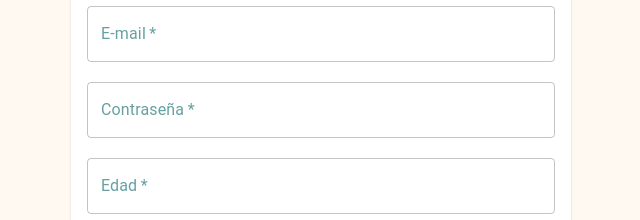
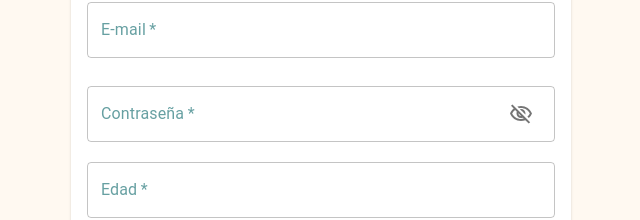
Before and after one commit to lextersaurus/haveamin, a React (Vite) app: page /auth/signup in a window 1280 px wide. Shown: the part 349-569 px from the top of the page, without its empty margins (319-959 px from the left). Built offline with nearby package versions, Linux system fonts and the light colour scheme.

Commit message:
PROFILE - Show events created by the user in profile

```diff
--- a/src/components/Header/Header.jsx
+++ b/src/components/Header/Header.jsx
@@ -61,6 +61,7 @@ const Header = () => {
 
   const handleLogout = () => {
       localStorage.removeItem('token')
+      localStorage.removeItem('id')
       navigate('/')
   }
 
@@ -92,7 +93,6 @@ const Header = () => {
               textDecoration: 'none',
             }}
           >
-            {/* <a href="/"style={{ textDecoration: 'none' }}>Haveamin?</a> */}
             <a href="/"style={{ textDecoration: 'none' }}>
     <img src="src/assets/logo2.png" style={{ width: '175px', verticalAlign: 'middle' }}/>
 
--- a/src/components/UserCard/UserCard.jsx
+++ b/src/components/UserCard/UserCard.jsx
@@ -1,6 +1,6 @@
 import { Card, CardContent, Avatar, Typography, Box, Grid, Rating, Stack, Divider} from '@mui/material';
 import PropTypes from 'prop-types'
-import { getUserEvent } from '../../services/userService';
+import { getCreatedEvents } from '../../services/userService';
 import { useEffect, useState } from 'react';
 import EventCard from '../EventCard/EventCard';
 import './UserCard.css'
@@ -9,14 +9,13 @@ const UserCard = ({user}) => {
   const [events, setEvents] = useState([])
 
 
-    const handleUserEvents= async () => {
-          const response = await getUserEvent()
-         /*  console.log(response) */
-         setEvents(response)
+    const handleCreatedEvents = async () => {
+        const response = await getCreatedEvents(localStorage.id)
+        setEvents(response)
       }
 
     useEffect(() => {
-        handleUserEvents()
+      handleCreatedEvents()
     }, [])
 
   return (
@@ -53,7 +52,7 @@ const UserCard = ({user}) => {
                 <b>Edad: </b>{user.age}
               </Typography>
               <Typography>
-                <b>País: </b>{user.country}
+                <b>Provincia: </b>{user.country}
               </Typography>
             </Box>
           </Grid>
@@ -85,8 +84,8 @@ const UserCard = ({user}) => {
   )
 }
 
-UserCard.prototype = {
- user: PropTypes.object,
+UserCard.propTypes = {
+  user: PropTypes.object,
 }
 
 export default UserCard;
--- a/src/pages/Home/Home.jsx
+++ b/src/pages/Home/Home.jsx
@@ -1,9 +1,28 @@
 import { Divider } from "@mui/material"
 import CategoryEvent from "../../components/CategoryEventList/CategoryEventList"
 import AllEvents from "../../components/AllEvents/AllEvents"
+import { useEffect, useState } from "react"
+import { getUserProfile } from "../../services/userService"
 
 
 const Home = () => {
+  const [userId, setUserId] = useState()
+  const [userData, setUserData] = useState()
+
+  const handleUserData= async () => {
+    const response = await getUserProfile()
+    setUserData(response)
+  }
+
+  const handleUserId = () => {
+    setUserId(localStorage.id)
+  }
+
+  useEffect(() => {
+    handleUserData()
+    handleUserId()
+  }, [])
+
   return (
     <>
       <CategoryEvent/>
--- a/src/pages/Login/Login.jsx
+++ b/src/pages/Login/Login.jsx
@@ -16,8 +16,6 @@ const Login = () => {
     try {
       const response = await login({ email, password })
       localStorage.setItem('token', response.token)
-        localStorage.setItem('id', response.id)
-        console.log(response)
       navigate('/')
     } catch (error) {
       setErrorMessage('¡Parece que no hemos podido iniciar sesión! Comprueba que tu e-mail y contraseña son correctos e inténtalo de nuevo.')
--- a/src/pages/Signup/Signup.jsx
+++ b/src/pages/Signup/Signup.jsx
@@ -1,9 +1,11 @@
-import { Button, Card, CardActions, CardContent, CardHeader, Divider, TextField, Typography } from '@mui/material'
+import { Button, Card, CardActions, CardContent, CardHeader, Divider, IconButton, InputAdornment, TextField, Typography } from '@mui/material'
+import { VisibilityOffOutlined, VisibilityOutlined } from '@mui/icons-material'
 import { useState } from 'react'
 import { signup } from '../../services/authService'
 import { Link, useNavigate } from 'react-router-dom'
 
 const Signup = () => {
+    const [visible, setVisible] = useState(false)
     const [name, setName] = useState(null)
     const [lastName, setLastName] = useState(null)
     const [nickName, setNickName] = useState(null)
@@ -64,10 +66,22 @@ const Signup = () => {
             <TextField
             required
             onChange={(e) => setPassword(e.target.value)}
-              type='password'
+            type={ visible ? 'text' : 'password' }
             label='Contraseña'
             variant='outlined'
             fullWidth={true}
+            margin='dense'
+            InputProps={{
+              endAdornment: (
+                  <InputAdornment position="end">
+                      <IconButton
+                          onClick={ () => setVisible((value) => !value) }
+                      >
+                          { visible ? <VisibilityOutlined /> : <VisibilityOffOutlined /> }
+                      </IconButton>
+                  </InputAdornment>
+              )
+            }}
             sx={{ marginBottom: '20px' }}
           />
             <TextField
--- a/src/services/userService.js
+++ b/src/services/userService.js
@@ -24,5 +24,6 @@ export const getCreatedEvents = async (userId) => {
             'Authorization': localStorage.getItem('token')
         }
     })
+    localStorage.setItem('id', data.id)
     return data
 }
```
Lines whose indentation alone changed are shown as unchanged.
